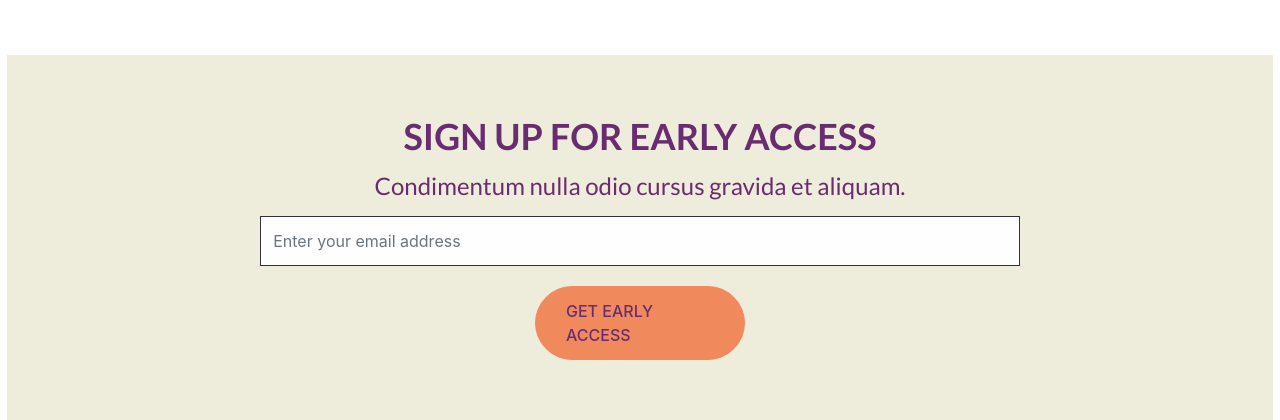
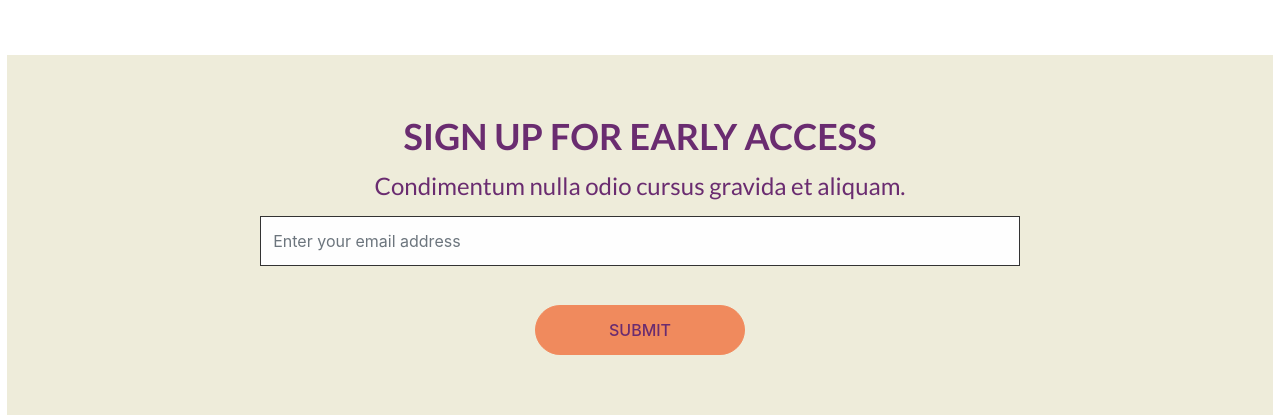
Before and after one commit to joshua-s2/Envision, a PHP site: page / in a window 1280 px wide. Shown: the part 4192-4612 px from the top of the page. Run offline with PHP 8.4, Linux system fonts and the light colour scheme; some libraries are stand-ins or nearby versions.

Commit message:
Update index.php

```diff
--- a/index.php
+++ b/index.php
@@ -301,14 +301,15 @@
                 <h2 class="subscribe">SIGN UP FOR EARLY ACCESS</h2>
                 <p>Condimentum nulla odio cursus gravida et aliquam. </p>
             </div>
-            <form action="sub.php" method="post">
+              <form action="sub.php" method="post">
                 <div class="form-group my-3">
-                    <input type="text" class="form-control" id="inputemail" placeholder="Enter your email address" required>
+                    <input type="email" class="form-control" id="inputemail" placeholder="Enter your email address" required>
                 </div>
-
-                <a type="submit" class="button button1 d-flex justify-content-center sub-2">Get early access</a>
+                <a class="button1 d-flex justify-content-center sub-2"><input class="button button1 d-flex justify-content-center sub-2" type="submit" name="submitButton" />
+                </a>
 
             </form>
+
 
         </section>
 
```
